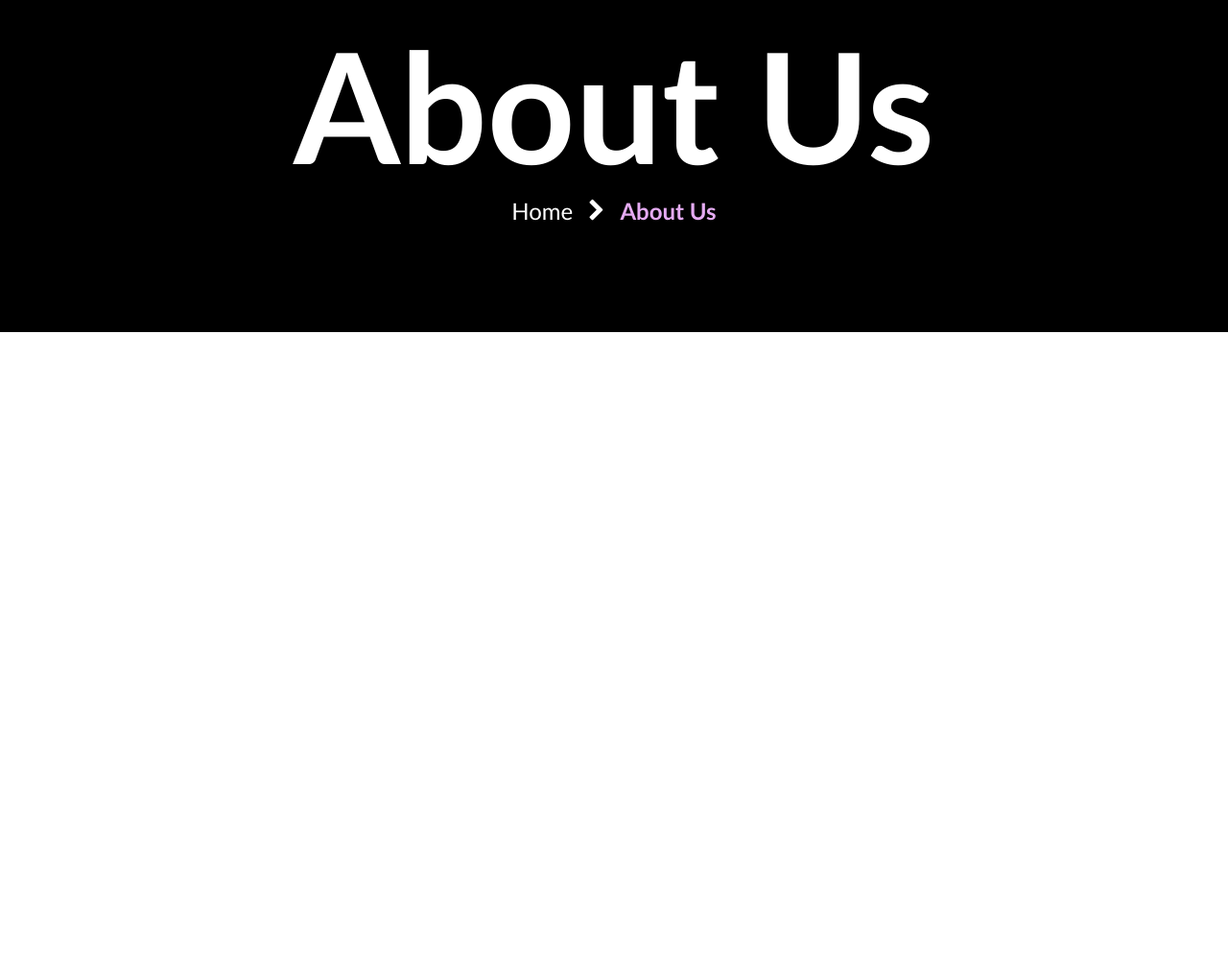
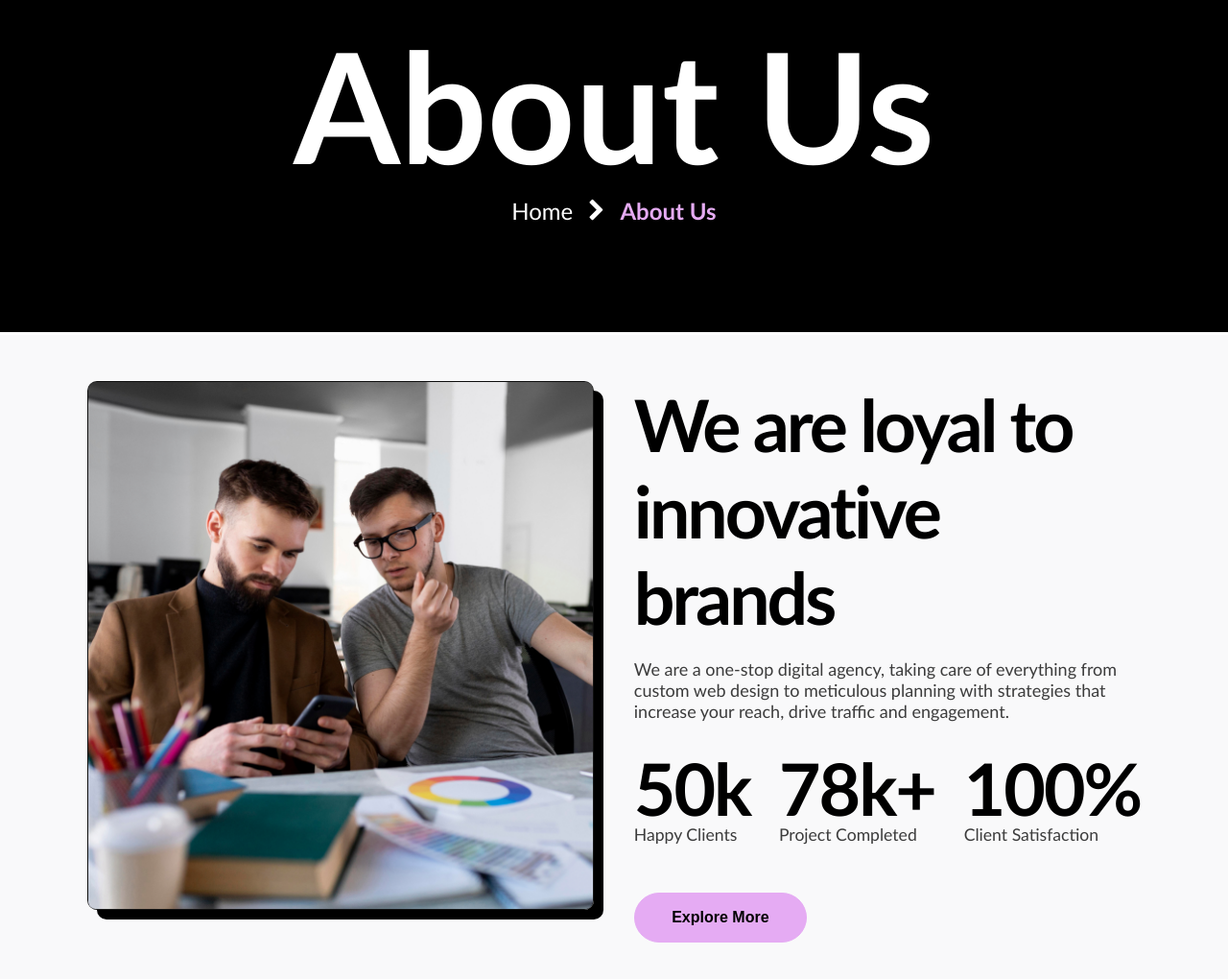
Before and after one commit to front-end-by-rimantas/55-grupe-teamwork-sofax, a website with bundled scripts: page About-Us/index.html in a window 1280 px wide. Shown: the part 70-1090 px from the top of the page at 96% size. Before the commit the page ends 800 px from the top, so only its background shows below. Built offline with nearby package versions, Linux system fonts and the light colour scheme.

Commit message:
abt-us-main-row-1

```diff
--- a/About-Us/index.html
+++ b/About-Us/index.html
@@ -7,6 +7,7 @@
     <link rel="stylesheet" href="../css/pages/home.css">
     <link rel="stylesheet" href="../css/pages/about-us.css">
    <link rel="stylesheet"  href="../css/components/about-us/about-us-header.css">
+    <link rel="stylesheet" href="../css/components/about-us/about-us-main-row-1.css">
 
     <link rel="icon" type="image/png" href="./favicon/favicon-96x96.png" sizes="96x96" />
     <link rel="icon" type="image/svg+xml" href="./favicon/favicon.svg" />
@@ -16,6 +17,42 @@
     <link rel="manifest" href="./favicon/site.webmanifest" />
 </head>
 <body>
+<!--<section>
+    <div class="container">
+      <div class="row">
+        <div class="col-12 col-lg-6">
+          <div>
+            <img class="abt-row1-img" src="../img/aboutthumb.png" alt="aboutthumb">
+          </div>
+        </div>
+
+      <div class="col-12 col-lg-6">
+        <div>
+        <h2 class="abt-row1-title">We are loyal to innovative brands</h2>
+        <p class="abt-row1-desc">We are a one-stop digital agency, taking care of everything from custom web design to meticulous planning with strategies that increase your reach, drive traffic and engagement.
+        </p>
+        <div>
+          <div class="statistika">
+            <div><p>Happy Clients</p></div>
+            <div><p>Project Completed</p></div>
+            <div><p>Client Satisfaction</p></div>
+          </div>
+          <div>
+            <button>
+
+            </button>
+          </div>
+          <div>
+            <img src="../img/shape2.png" alt="lefttop">
+          </div>
+        </div>
+      </div>
+    </div>
+      </div>
+    </div>
+  </section>
+-->
+
      <div id="app">
 
      </div>
--- /dev/null
+++ b/css/components/about-us/about-us-main-row-1.css
@@ -0,0 +1,107 @@
+.mainRow1{
+    background-color: #F9F9FA;
+}
+
+.abt-us-left-div {
+    position: relative;
+}
+
+.abt-row1-img {
+    box-shadow:  10px 10px 0px #000;
+    border-radius: 10px;
+    width: 100%;
+}
+
+.abt-row1-title{
+font-size: 4.7rem;
+margin-bottom: 1.2rem;
+    letter-spacing: -3px;
+}
+
+.abt-row1-desc{
+font-size: 18px;
+margin-bottom: 2rem;
+color: #3c3c3c;
+}
+
+.shape {
+    max-width: 100%;
+    position: absolute;
+    left: -4%;
+    top: -10%;
+}
+
+.statistika{
+    display: flex;
+    justify-content: space-between;
+    color: #3c3c3c;
+    font-size: 18px;
+    gap: 18px;
+}
+.about-us-stats {
+    font-size: 4.7rem;
+    color: #000;
+    letter-spacing: -2px;
+    line-height: 1em;
+}
+.about-us-stats-desc {
+font-size: 1.1rem;
+color: #3c3c3c;
+}
+
+.about-us-main-row1-btn-div{
+    margin-top: 3.1em;
+}
+.about-us-main-row1-btn{
+    background-color: #e5abf3;
+  font-size: 1rem;
+  padding: 1rem 2.4rem;
+  border-radius: 2rem;
+  border: solid 1px #e5abf3;
+  font-weight: bold;
+  text-transform: capitalize;
+
+}
+.about-us-main-row1-btn:hover{
+    background-color: #fff;
+  border: solid 1px black;
+}
+
+
+
+@media (max-width: 1400px){
+    .shape{
+        display: none;
+    }
+}
+@media (max-width: 1199px){
+    .abt-row1-title{
+        font-size: 3.7rem;
+
+    }
+}
+@media (max-width: 991px){
+    .about-us-main-row1-btn-div{
+        display: flex;
+        justify-content: center;
+        margin-top: 2rem;
+    }
+    .abt-row1-title{
+        font-size: 3em;
+        font-weight: 600;
+    }
+    .statistika{
+        font-size: 60px;
+    }
+    .right-div{text-align: center;}
+}
+@media (max-width: 767px){
+    .statistika{
+        display: flex;
+        flex-direction: column;
+        gap: 1rem;
+    }
+    .abt-row1-title{
+        font-size: 2.3rem;
+    }
+}
--- /dev/null
+++ b/js/components/about-us/about-us-mainRow1.js
@@ -0,0 +1,57 @@
+export function aboutUsMainRow1 (){
+
+    const data=[
+        {title:'50k',
+        desc:'Happy Clients'
+        },
+        {title:'78k+',
+        desc:'Project Completed'
+        },
+        {title:'100%',
+        desc:'Client Satisfaction'
+        }];
+
+        let HTML1='';
+
+        for (const item of data){
+            HTML1+=`<div class ="start-item">
+                      <h3 class ="about-us-stats">${item.title}</h3>
+                      <p class = "about-us-stats-desc">${item.desc}</p>
+                      </div>
+                      `;
+        }
+
+    const HTML = `<section>
+    <div class="container mainRow1">
+      <div class="row">
+        <div class="col-12 col-lg-6">
+          <div class="abt-us-left-div">
+            <img class="abt-row1-img" src="../img/aboutthumb.png" alt="aboutthumb">
+            <img class="shape" src="../img/shape2.png" alt="leftTopShape">
+            </div>
+        </div>
+
+      <div class="col-12 col-lg-6 right-div">
+        <div>
+        <h2 class="abt-row1-title">We are loyal to innovative brands</h2>
+        <p class="abt-row1-desc">We are a one-stop digital agency, taking care of everything from custom web design to meticulous planning with strategies that increase your reach, drive traffic and engagement.
+        </p>
+        <div>
+          <div class="statistika">
+            ${HTML1}
+          </div>
+          <div class="about-us-main-row1-btn-div">
+            <button class="about-us-main-row1-btn">explore more</button>
+          </div>
+        </div>
+      </div>
+    </div>
+      </div>
+    </div>
+    </section>
+`;
+
+    document
+        .getElementById('app')
+        .insertAdjacentHTML('beforeend', HTML);
+}
--- a/js/pages/about-Us.js
+++ b/js/pages/about-Us.js
@@ -1,3 +1,5 @@
 import { aboutUsHeader } from "../components/about-us/about-us-header.js";
+import { aboutUsMainRow1 } from "../components/about-us/about-us-mainRow1.js";
 
 aboutUsHeader();
+aboutUsMainRow1();
```
Also changed, not shown: index.html (+0 -2 lines), img/aboutthumb.png (added), img/shape2.png (added).
